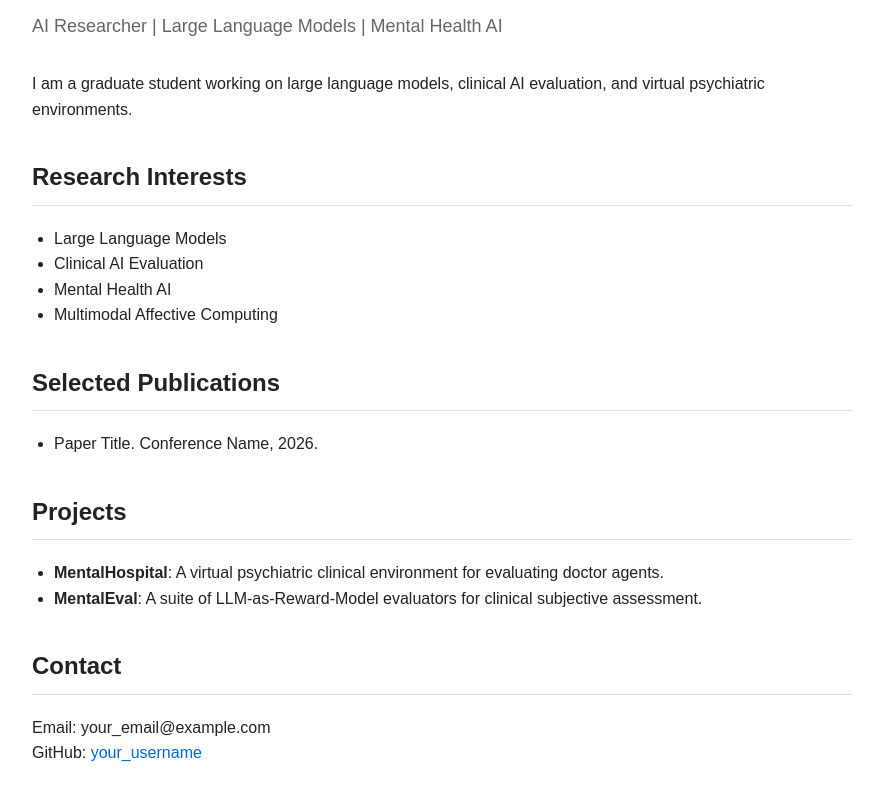
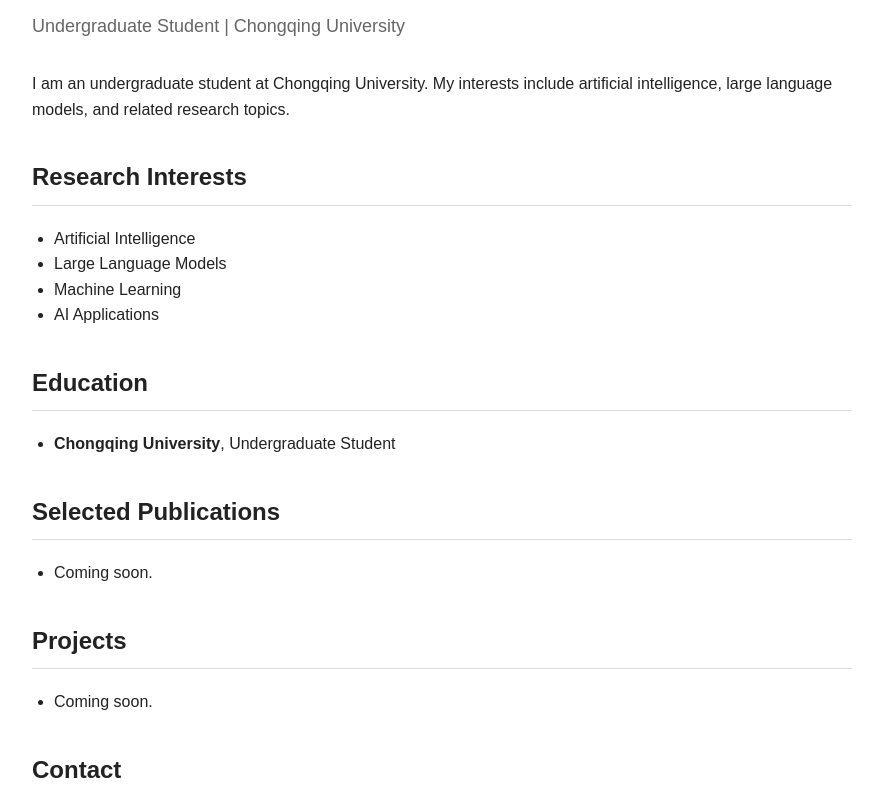
Before and after one commit to DadeWu/DadeWu.github.io, a plain HTML site: page index.html in a window 1280 px wide. Shown: the part 191-981 px from the top of the page, without its empty margins (198-1081 px from the left). Drawn offline with Linux system fonts and the light colour scheme.

Commit message:
Update index.html

```diff
--- a/index.html
+++ b/index.html
@@ -3,7 +3,7 @@
 <head>
   <meta charset="UTF-8" />
   <meta name="viewport" content="width=device-width, initial-scale=1.0" />
-  <title>Your Name</title>
+  <title>Zhengxiao Wu</title>
 
   <style>
     body {
@@ -58,45 +58,45 @@
 <body>
   <div class="container">
     <div class="profile">
-      <h1>Your Name</h1>
+      <h1>Zhengxiao Wu</h1>
+
       <p class="subtitle">
-        AI Researcher | Large Language Models | Mental Health AI
+        Undergraduate Student | Chongqing University
       </p>
 
       <p>
-        I am a graduate student working on large language models,
-        clinical AI evaluation, and virtual psychiatric environments.
+        I am an undergraduate student at Chongqing University. My interests include
+        artificial intelligence, large language models, and related research topics.
       </p>
 
       <h2>Research Interests</h2>
       <ul>
+        <li>Artificial Intelligence</li>
         <li>Large Language Models</li>
-        <li>Clinical AI Evaluation</li>
-        <li>Mental Health AI</li>
-        <li>Multimodal Affective Computing</li>
+        <li>Machine Learning</li>
+        <li>AI Applications</li>
+      </ul>
+
+      <h2>Education</h2>
+      <ul>
+        <li>
+          <strong>Chongqing University</strong>, Undergraduate Student
+        </li>
       </ul>
 
       <h2>Selected Publications</h2>
       <ul>
-        <li>
-          Paper Title. Conference Name, 2026.
-        </li>
+        <li>Coming soon.</li>
       </ul>
 
       <h2>Projects</h2>
       <ul>
-        <li>
-          <strong>MentalHospital</strong>: A virtual psychiatric clinical environment for evaluating doctor agents.
-        </li>
-        <li>
-          <strong>MentalEval</strong>: A suite of LLM-as-Reward-Model evaluators for clinical subjective assessment.
-        </li>
+        <li>Coming soon.</li>
       </ul>
 
       <h2>Contact</h2>
       <p>
-        Email: your_email@example.com<br />
-        GitHub: <a href="https://github.com/your_username">your_username</a>
+        Email: <a href="mailto:20251307@stu.cqu.edu.cn">20251307@stu.cqu.edu.cn</a>
       </p>
     </div>
   </div>
```
